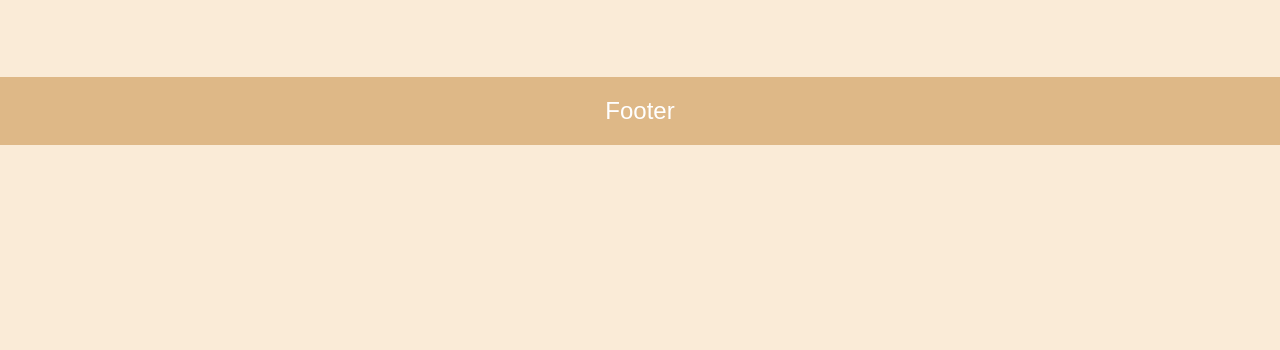
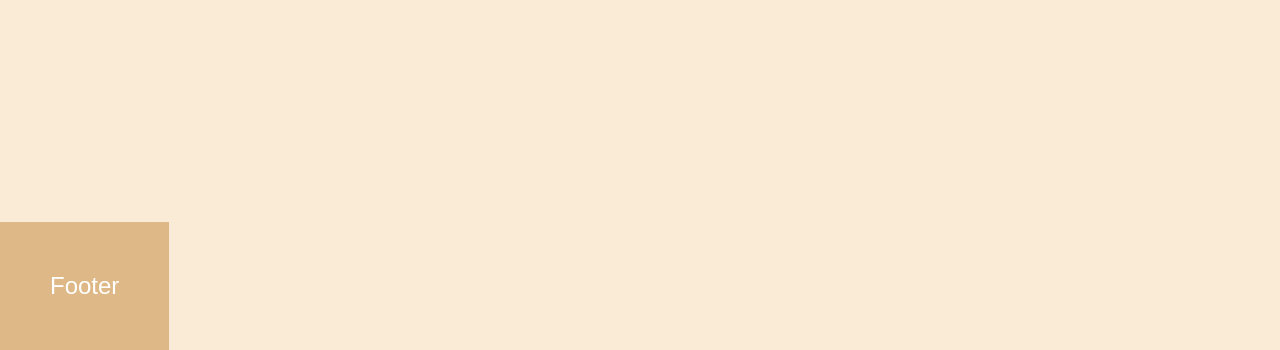
Before and after one commit to Yunita4/60900121009_Yunita_A_Tugas3, a plain HTML site: page index.html in a window 1280 px wide. Shown: the part 450-800 px from the top of the page. Drawn offline with Linux system fonts and the light colour scheme.

```diff
--- a/style.css
+++ b/style.css
@@ -16,7 +16,9 @@
   }
   footer {
     background-color: burlywood;
-    padding: 20px;
+    padding: 50px;
+    position: absolute;
+    bottom: 0;
     text-align: center;
     font-size: 24px;
     color: white;
```
